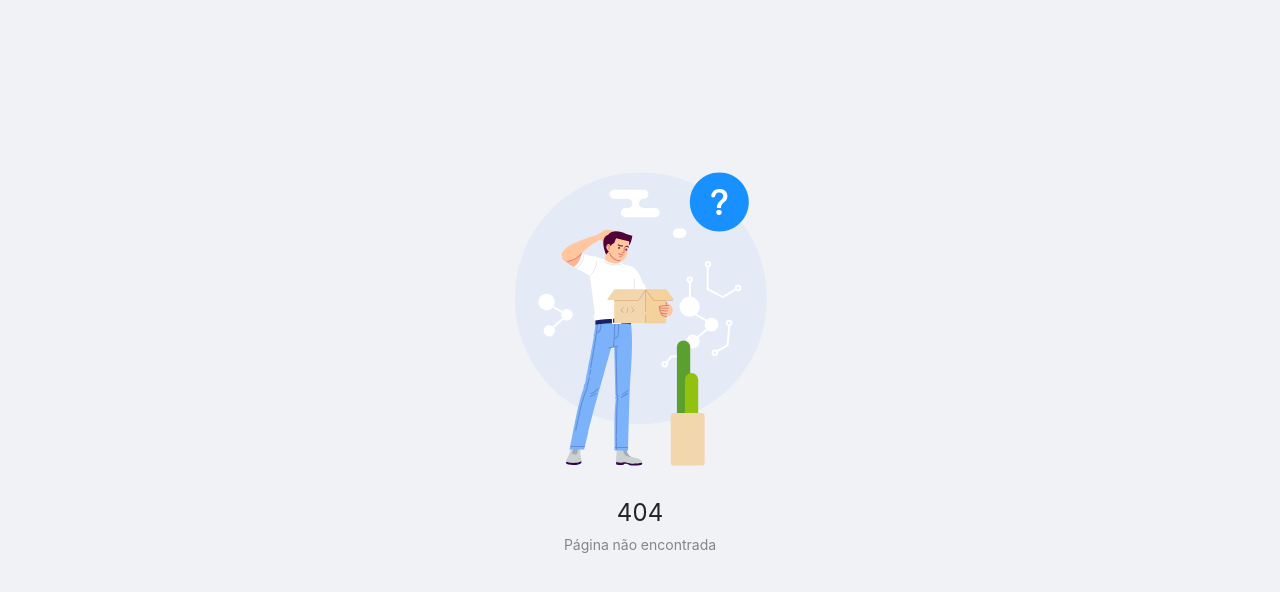
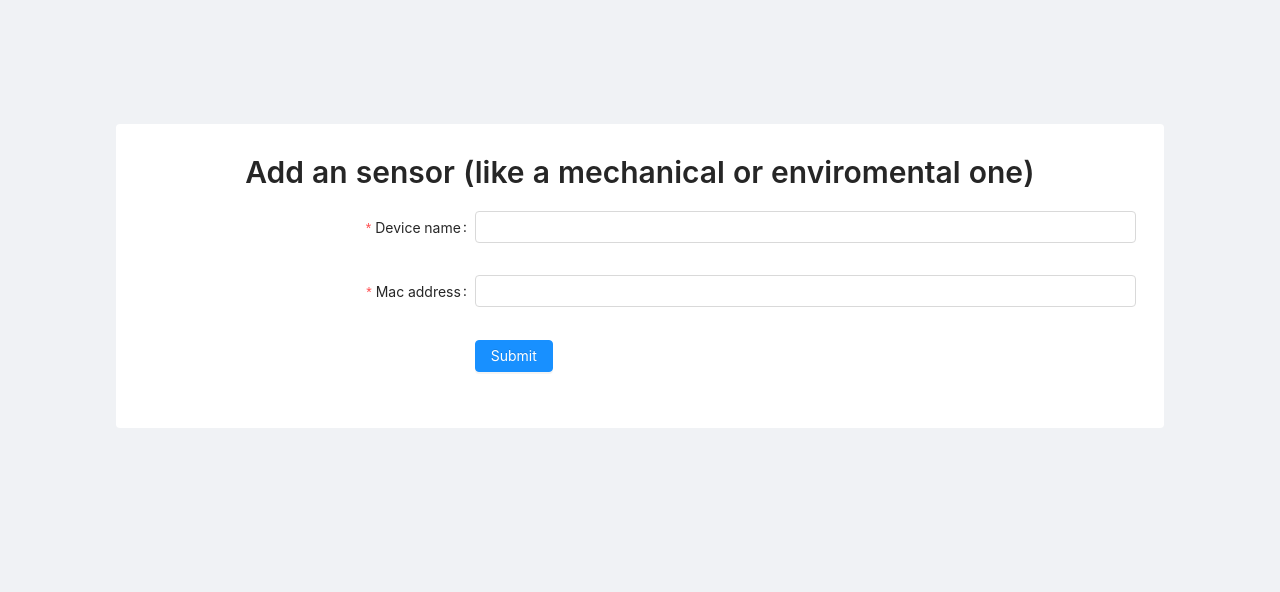
Before and after one commit to iciotunifacs/thingYota-app, a React (Create React App) app: page /forms/sensor in a window 1280 px wide. Before the commit this address had no page. Shown: the top 592 px of the page. Built offline with nearby package versions, Linux system fonts and the light colour scheme.

Commit message:
Construção de formulários para adição de componentes

```diff
--- a/package.json
+++ b/package.json
@@ -10,10 +10,11 @@
     }
   ],
   "dependencies": {
+    "@ant-design/icons": "^4.2.1",
     "@testing-library/jest-dom": "^4.2.4",
     "@testing-library/react": "^9.3.2",
     "@testing-library/user-event": "^7.1.2",
-    "antd": "^4.1.4",
+    "antd": "^4.3.1",
     "axios": "^0.19.2",
     "babel-plugin-import": "^1.13.0",
     "customize-cra": "^0.9.1",
--- /dev/null
+++ b/src/components/forms/Actuator.js
@@ -0,0 +1,38 @@
+import React from 'react';
+import {Form, Button, Input} from 'antd';
+
+
+    const layout = {
+    labelCol: { span: 8 },
+    wrapperCol: { span: 16 },
+    };
+    const tailLayout = {
+    wrapperCol: { offset: 8, span: 16 },
+    };
+
+const Actuator = () => {
+  const [form] = Form.useForm();
+
+
+  const onFinish = values => {
+
+  };
+
+  return (
+    <Form {...layout} form={form} name="control-hooks" onFinish={onFinish}>
+      <Form.Item name={['actuator', 'rules']} label="Rules">
+        <Input.TextArea />
+      </Form.Item>
+
+
+      <Form.Item {...tailLayout}>
+        <Button type="primary" htmlType="submit">
+          Submit
+        </Button>
+
+      </Form.Item>
+    </Form>
+  );
+};
+
+export default Actuator;
--- /dev/null
+++ b/src/components/forms/Device.js
@@ -0,0 +1,42 @@
+import React from 'react';
+import { Form, Input, Button, Select } from 'antd';
+
+const { Option } = Select;
+
+const layout = {
+  labelCol: { span: 8 },
+  wrapperCol: { span: 16 },
+};
+const tailLayout = {
+  wrapperCol: { offset: 8, span: 16 },
+};
+
+const Device = () => {
+  const [form] = Form.useForm();
+
+
+  const onFinish = values => {
+    console.log(values);
+  };
+
+  return (
+    <Form {...layout} form={form} name="control-hooks" onFinish={onFinish}>
+      <Form.Item name="name" label="Device name" rules={[{ required: true }]}>
+        <Input />
+      </Form.Item>
+
+      <Form.Item name="mac" label="Mac address" rules={[{ required: true }]}>
+        <Input />
+      </Form.Item>
+
+      <Form.Item {...tailLayout}>
+        <Button type="primary" htmlType="submit">
+          Submit
+        </Button>
+
+      </Form.Item>
+    </Form>
+  );
+};
+
+export default Device;
--- a/src/layout/AppRoute.js
+++ b/src/layout/AppRoute.js
@@ -13,6 +13,9 @@ import WaterBoxContainer from '../screens/WaterBoxContainer'
 import Exceptions from '../screens/Exceptions'
 import Profile from '../screens/Profile'
 import Statistics from '../screens/Statistics'
+import DeviceScreen from '../screens/DeviceScreen';
+import ActuatorScreen from '../screens/ActuatorScreen';
+import SensorScreen from '../screens/SensorScreen';
 
 const AppRoute = (props) => {
   return (
@@ -21,6 +24,9 @@ const AppRoute = (props) => {
           <Route exact path="/singup" component={Singup}/>
           <Route exact path="/datasheet" component={Home}/>
           <Route exact path="/box" component={WaterBoxContainer} />
+          <Route exact path="/forms/device" component={DeviceScreen} />
+          <Route exact path="/forms/sensor" component={SensorScreen} />
+          <Route exact path="/forms/actuator" component={ActuatorScreen} />
           <PrivateRoute exact path="/" component={Home}/>
           <PrivateRoute exact path="/buckets" component={Buckets}/>
           <PrivateRoute exact path="/bucket/:bucketId" component={SingleBucket}/>
--- /dev/null
+++ b/src/screens/ActuatorScreen.js
@@ -0,0 +1,26 @@
+import React from 'react';
+import Actuator from '../components/forms/Actuator.js';
+import { Typography } from 'antd';
+
+const { Title } = Typography;
+
+
+const  ActuatorScreen = (props) => {
+  return (
+    <div style={containerStyle}>
+        <Title level={2} style={titleStyle}>Add an actuator (description??)</Title>
+        <Actuator />
+    </div>
+  )
+}
+
+const containerStyle = {
+  margin: '0px auto',
+  background: 'white none repeat scroll 0% 0%',
+  borderRadius: '4px',
+  padding: '2em'
+}
+const titleStyle = {
+  textAlign: 'center'
+}
+export default ActuatorScreen;
--- /dev/null
+++ b/src/screens/DeviceScreen.js
@@ -0,0 +1,26 @@
+import React from 'react';
+import Device from '../components/forms/Device.js';
+import { Typography } from 'antd';
+
+const { Title } = Typography;
+
+
+const  DeviceScreen = (props) => {
+  return (
+    <div style={containerStyle}>
+        <Title level={3} style={titleStyle}>Add an device (like arduino or esp)</Title>
+        <Device />
+    </div>
+  )
+}
+
+const containerStyle = {
+  margin: '0px auto',
+  background: 'white none repeat scroll 0% 0%',
+  borderRadius: '4px',
+  padding: '2em'
+}
+const titleStyle = {
+  textAlign: 'center'
+}
+export default DeviceScreen;
--- /dev/null
+++ b/src/screens/SensorScreen.js
@@ -0,0 +1,26 @@
+import React from 'react';
+import Sensor from '../components/forms/Device.js';
+import { Typography } from 'antd';
+
+const { Title } = Typography;
+
+
+const  SensorScreen = (props) => {
+  return (
+    <div style={containerStyle}>
+        <Title level={2} style={titleStyle}>Add an sensor (like a mechanical or enviromental one)</Title>
+        <Sensor />
+    </div>
+  )
+}
+
+const containerStyle = {
+  margin: '0px auto',
+  background: 'white none repeat scroll 0% 0%',
+  borderRadius: '4px',
+  padding: '2em'
+}
+const titleStyle = {
+  textAlign: 'center'
+}
+export default SensorScreen;
```
Also changed, not shown: src/components/forms/Sensor.js (added, +52 -0 lines), 1 other file (tests, documents, lock files or other folders).
